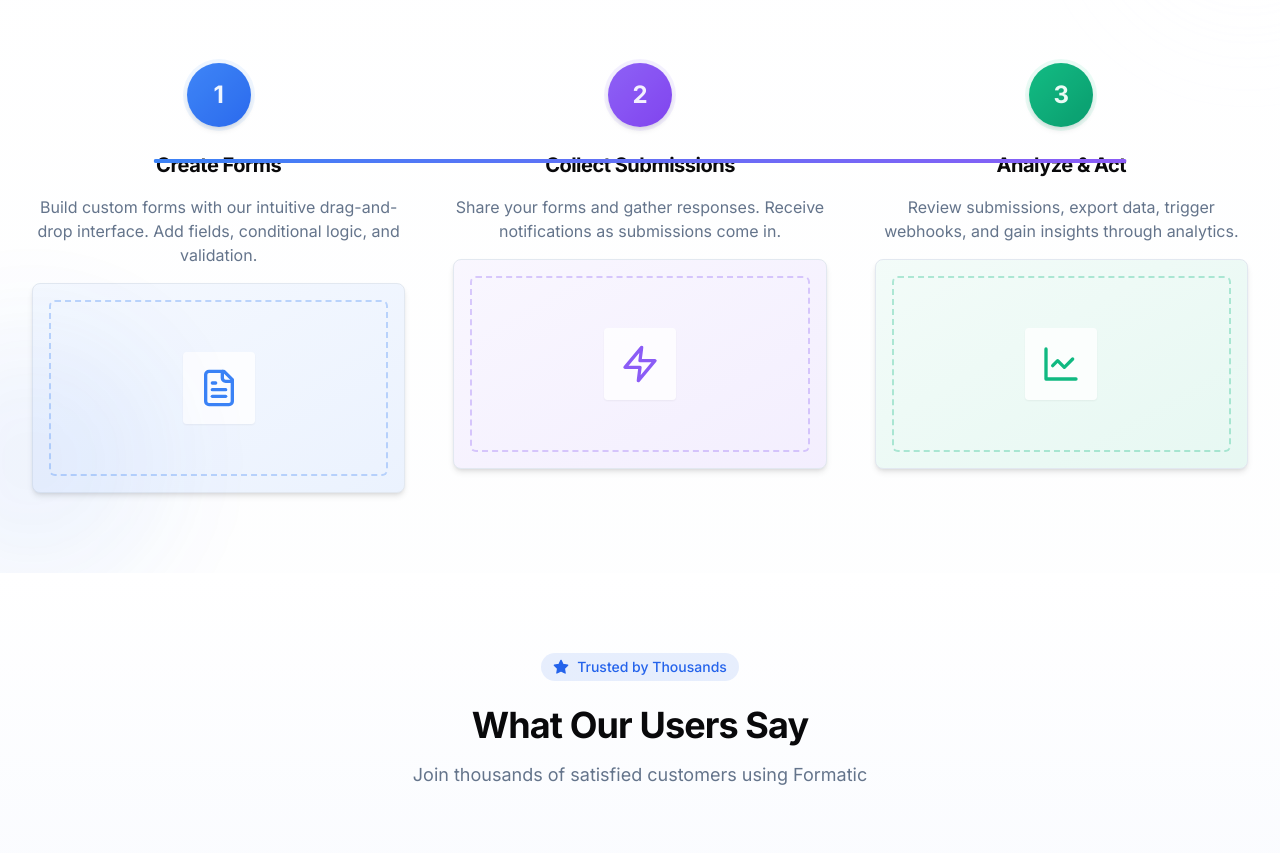
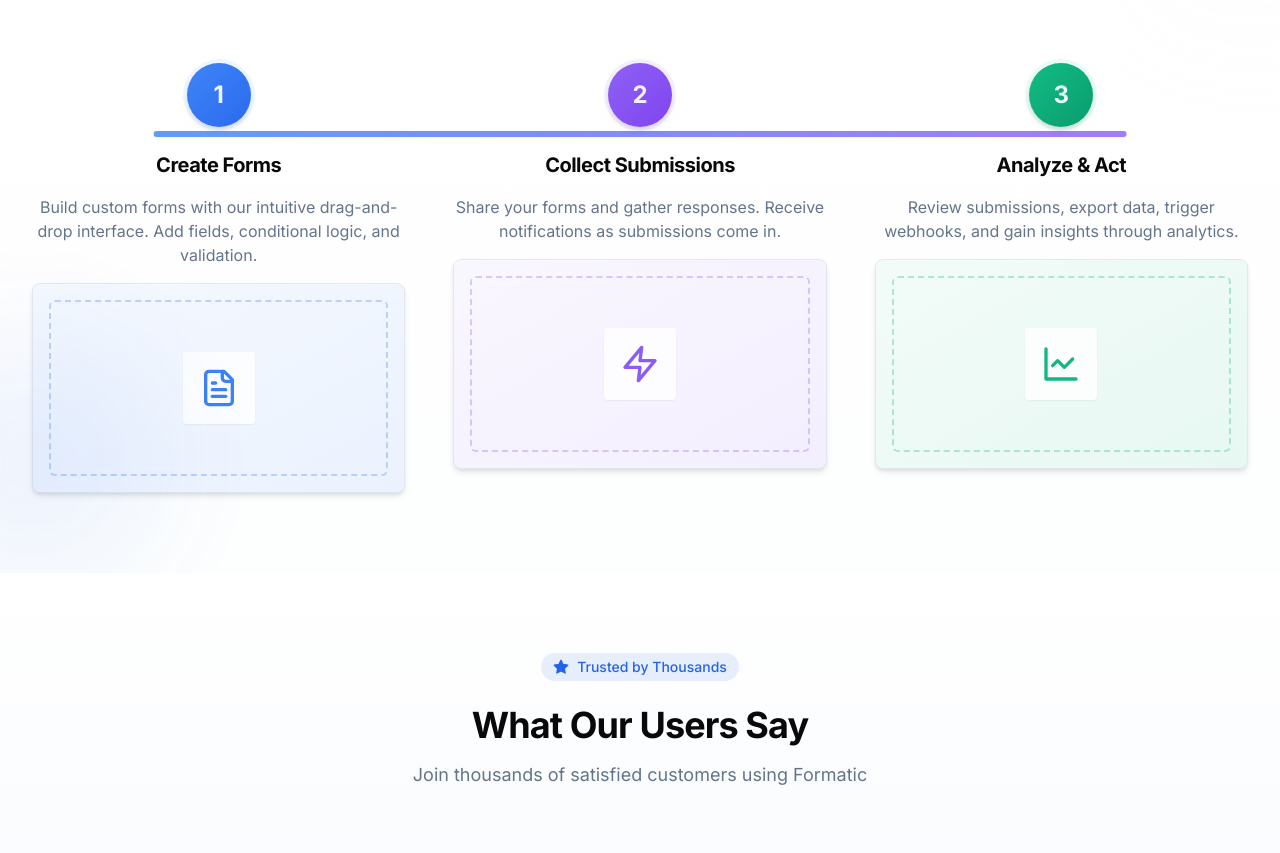
Before and after one commit to Avinash-jetwani/formatic-unified, a Next.js app in the folder frontend/: page / in a window 1280 px wide. Shown: the part 2980-3833 px from the top of the page. Built offline with nearby package versions, Linux system fonts and the light colour scheme.

Commit message:
Fix connecting line in How Formatic Works section to position correctly without overlapping text

```diff
--- a/frontend/src/app/page.tsx
+++ b/frontend/src/app/page.tsx
@@ -950,8 +950,9 @@ export default function HomePage() {
 
             <div className="relative">
               {/* Connecting line with animated gradient (visible on md+ screens) */}
-              <div className="hidden md:block absolute top-24 left-1/2 h-1 w-[80%] -translate-x-1/2 overflow-hidden rounded-full">
-                <div className="h-full w-full bg-gradient-to-r from-blue-500 via-violet-500 to-emerald-500 animate-gradient-flow bg-[length:200%_auto]"></div>
+              <div className="hidden md:block absolute top-[68px] left-1/2 w-[80%] -translate-x-1/2 z-0">
+                <div className="h-1.5 w-full bg-gradient-to-r from-blue-500 via-violet-500 to-emerald-500 animate-gradient-flow bg-[length:200%_auto] rounded-full shadow-sm opacity-80"></div>
+                <div className="h-0.5 w-full bg-white/20 dark:bg-white/10 rounded-full mt-0.5"></div>
               </div>
 
               <motion.div
@@ -978,7 +979,7 @@ export default function HomePage() {
                     }
                   }}
                 >
-                  <div className="w-16 h-16 rounded-full bg-gradient-to-br from-blue-500 to-blue-600 flex items-center justify-center text-white text-2xl font-bold mb-2 shadow-md relative">
+                  <div className="w-16 h-16 rounded-full bg-gradient-to-br from-blue-500 to-blue-600 flex items-center justify-center text-white text-2xl font-bold mb-2 shadow-md relative z-10">
                     <span>1</span>
                     <div className="absolute -inset-1 rounded-full bg-blue-400/20 animate-pulse opacity-75"></div>
                   </div>
@@ -1008,7 +1009,7 @@ export default function HomePage() {
                     }
                   }}
                 >
-                  <div className="w-16 h-16 rounded-full bg-gradient-to-br from-violet-500 to-violet-600 flex items-center justify-center text-white text-2xl font-bold mb-2 shadow-md relative">
+                  <div className="w-16 h-16 rounded-full bg-gradient-to-br from-violet-500 to-violet-600 flex items-center justify-center text-white text-2xl font-bold mb-2 shadow-md relative z-10">
                     <span>2</span>
                     <div className="absolute -inset-1 rounded-full bg-violet-400/20 animate-pulse opacity-75 delay-300"></div>
                   </div>
@@ -1041,7 +1042,7 @@ export default function HomePage() {
                     }
                   }}
                 >
-                  <div className="w-16 h-16 rounded-full bg-gradient-to-br from-emerald-500 to-emerald-600 flex items-center justify-center text-white text-2xl font-bold mb-2 shadow-md relative">
+                  <div className="w-16 h-16 rounded-full bg-gradient-to-br from-emerald-500 to-emerald-600 flex items-center justify-center text-white text-2xl font-bold mb-2 shadow-md relative z-10">
                     <span>3</span>
                     <div className="absolute -inset-1 rounded-full bg-emerald-400/20 animate-pulse opacity-75 delay-600"></div>
                   </div>
```
